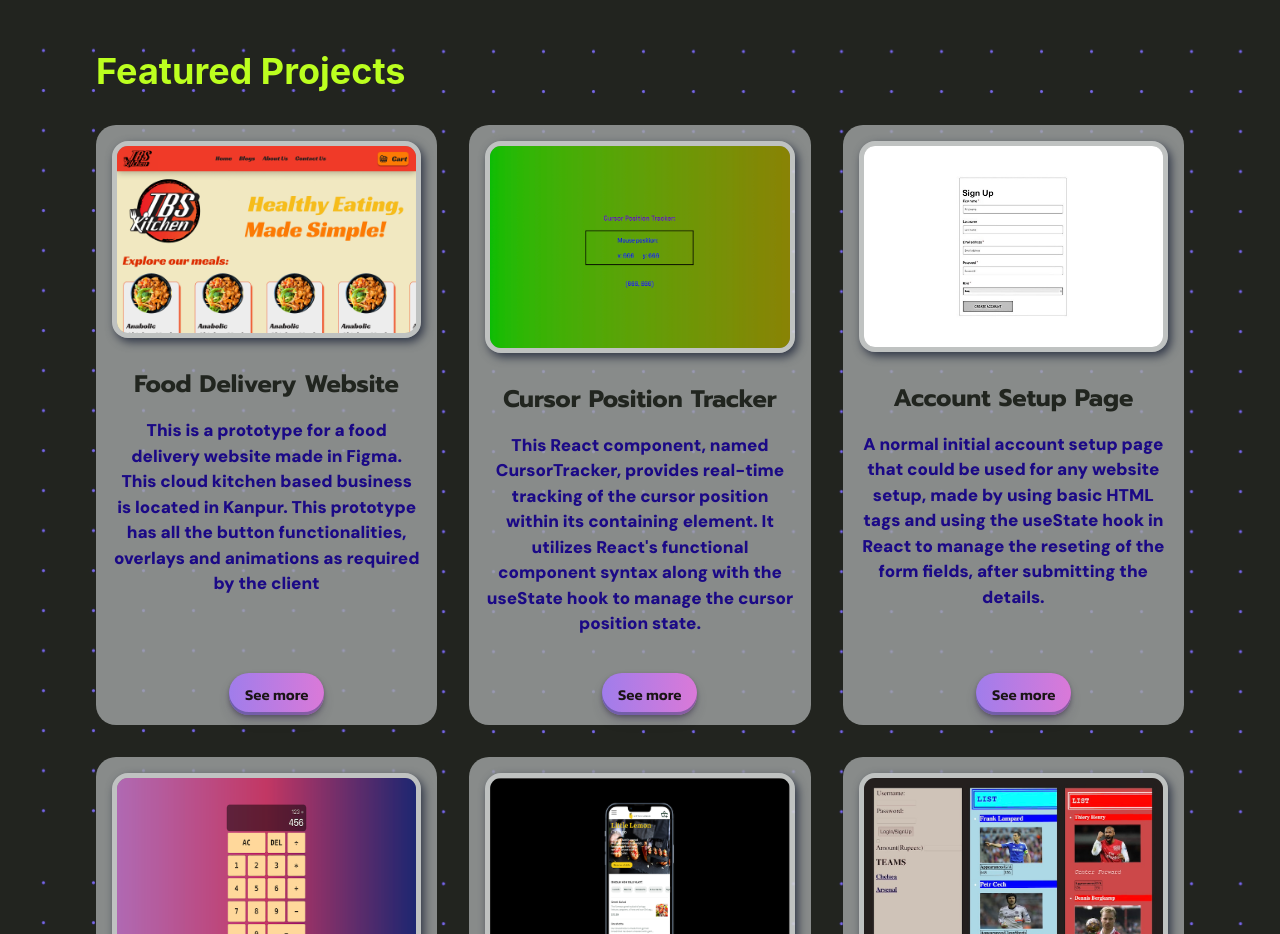
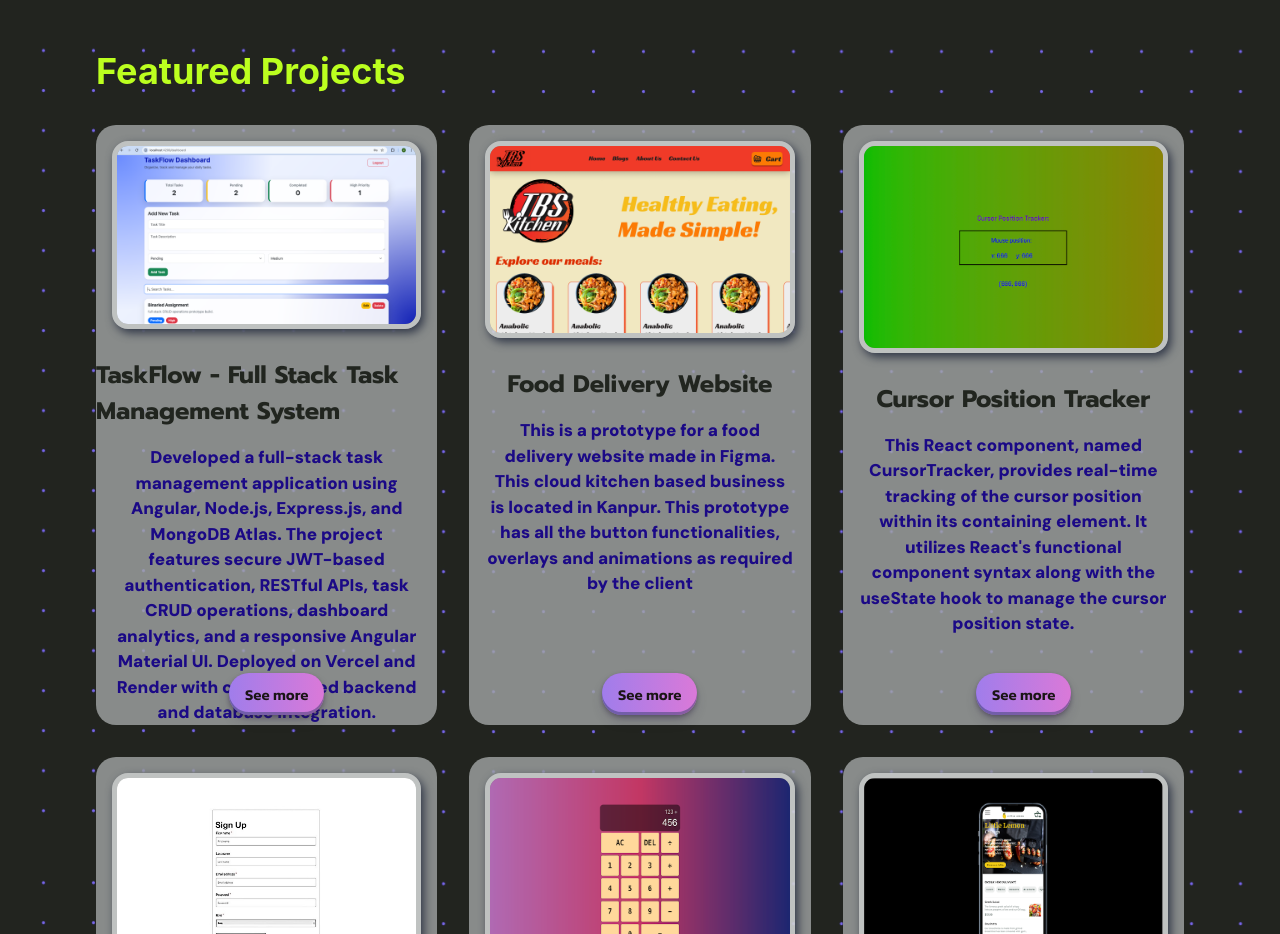
Before and after one commit to aryan-sdva/portfolio, a React (Create React App) app: page / in a window 1280 px wide. Shown: the part 782-1716 px from the top of the page. Built offline with nearby package versions, Linux system fonts and the light colour scheme.

Commit message:
added new full stack project

```diff
--- a/src/components/ProjectsSection.js
+++ b/src/components/ProjectsSection.js
@@ -5,7 +5,13 @@ import Card from "./Card";
 
 const projects = [
 
-  {
+{
+  title: "TaskFlow - Full Stack Task Management System",
+  description:
+    "Developed a full-stack task management application using Angular, Node.js, Express.js, and MongoDB Atlas. The project features secure JWT-based authentication, RESTful APIs, task CRUD operations, dashboard analytics, and a responsive Angular Material UI. Deployed on Vercel and Render with cloud-hosted backend and database integration.",
+  getImageSrc: () => require("../images/dash.png"),
+  link: "https://binaried-assignment-ashen.vercel.app/register",
+},{
   title: "Food Delivery Website",
   description:
     "This is a prototype for a food delivery website made in Figma. This cloud kitchen based business is located in Kanpur. This prototype has all the button functionalities, overlays and animations as required by the client",
```
Also changed, not shown: src/images/dash.png (added).
